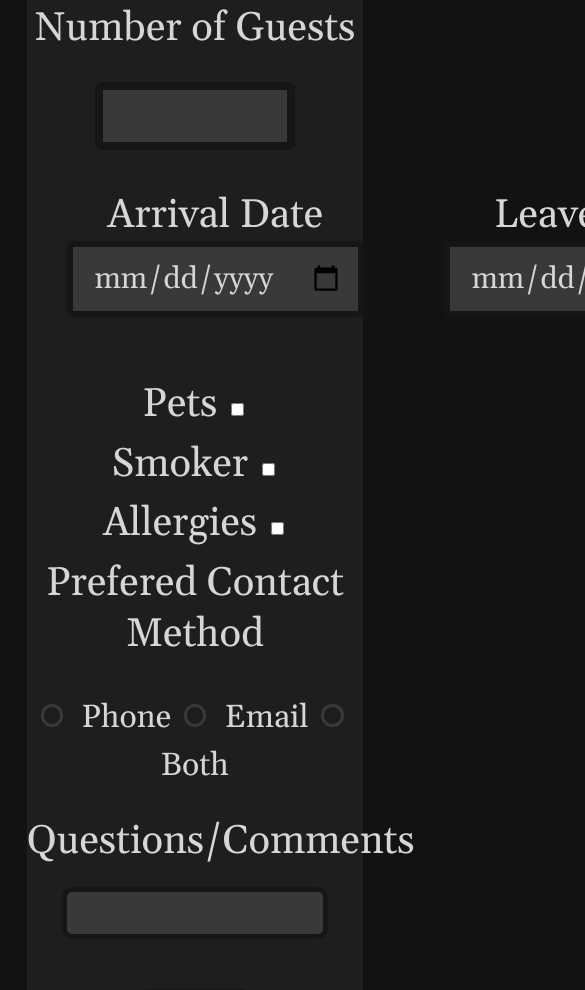
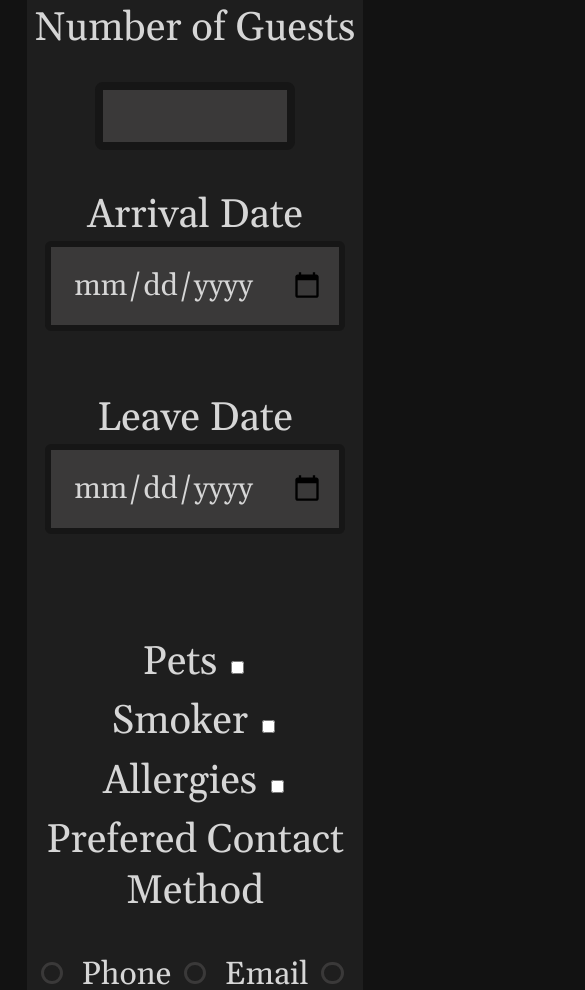
Before and after one commit to azist/lab, a plain HTML site: page step-02/registration.html in a window 390 px wide. Shown: the part 1032-2022 px from the top of the page, 585 px wide, since content can reach past the window. Drawn offline with nearby package versions, Linux system fonts and the light colour scheme.

Commit message:
finished

```diff
--- a/step-02/registration.html
+++ b/step-02/registration.html
@@ -171,6 +171,9 @@
 
 
         input[type="date"] {
+            box-sizing: border-box;
+            width: 10em;
+            height: 3em;
             font-family: 'Gelasio', serif;
             color: #d6d6d6;
             background-color: #3a3939;
@@ -249,8 +252,6 @@
 
         }
 
-
-
         #submit {
             height: 3em;
             width: 5em;
@@ -312,6 +313,32 @@
                 margin-top: 0;
             }
         }
+
+
+        @media (max-width: 1080px) {
+
+            #dates {
+                display: flex;
+                flex-direction: column;
+                align-items: center;
+                margin-top: 1em;
+                margin-bottom: 1em;
+            }
+
+            .date {
+                margin: 1em;
+                margin-top: 0;
+                width: 100%;
+            }
+
+
+
+
+
+        }
+
+
+
 
         @media (max-width: 1024px) {
             nav {
```
